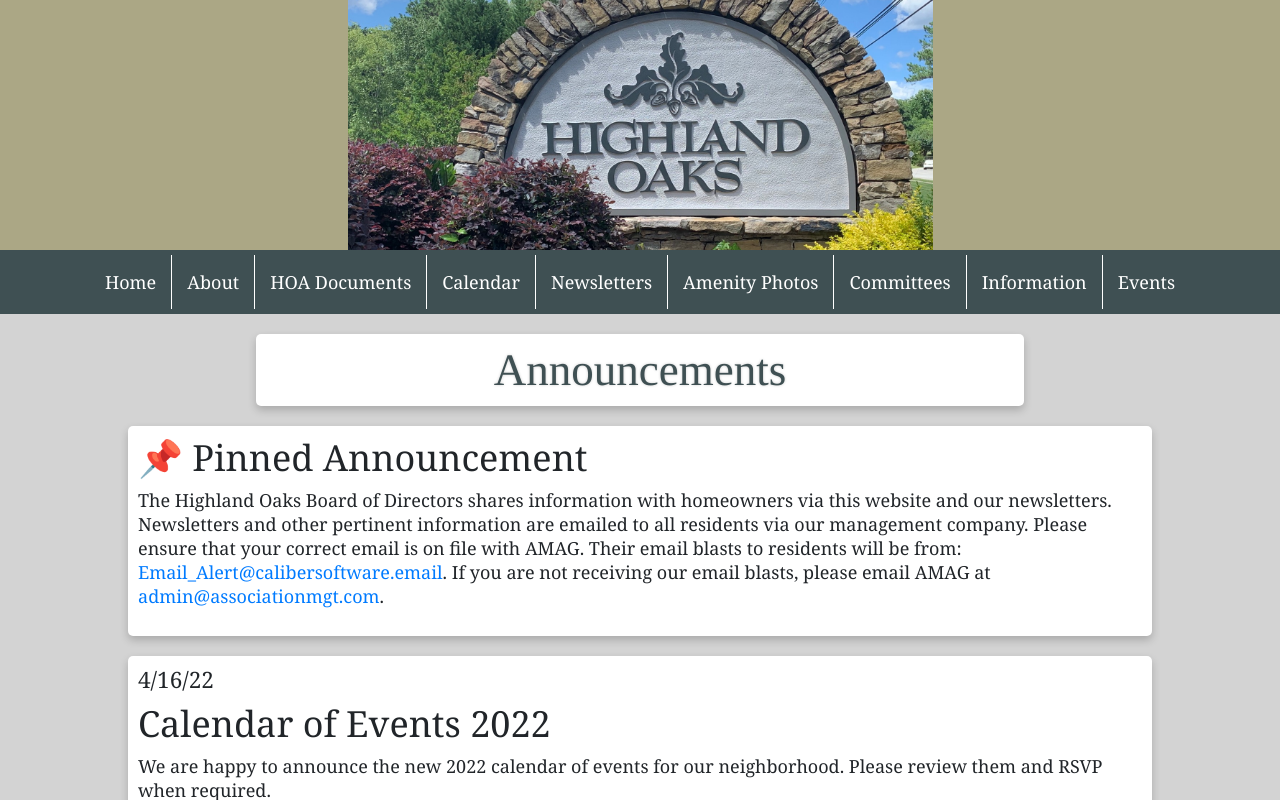
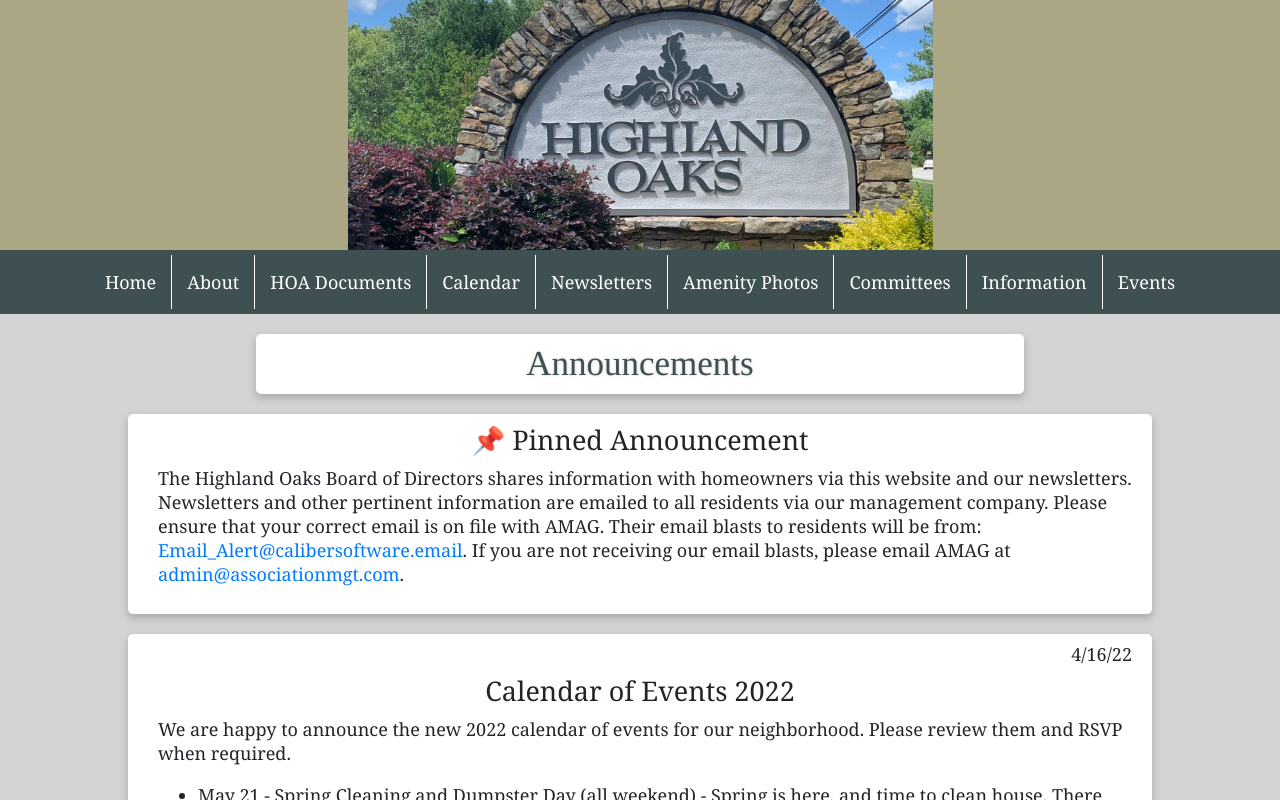
Before and after one commit to dseeler/HighlandOaks, an Angular app: page / in a window 1280 px wide. Built offline with nearby package versions, Linux system fonts and the light colour scheme; a web font is replaced by a local one.

Commit message:
Add dynamic page headers

```diff
--- a/src/app/app.component.html
+++ b/src/app/app.component.html
@@ -1,13 +1,12 @@
+<!-- Mobile Nav -->
 <app-navbar></app-navbar>
-
-
 
 <header>
   <div class="banner">
-    <!-- <h1>Highland Oaks</h1> -->
   </div>
 </header>
 
+<!-- Desktop Nav -->
 <nav>
   <ul>
     <li *ngFor="let route of navRoutes">
@@ -19,4 +18,5 @@
 <main>
   <router-outlet></router-outlet>
 </main>
+
 <app-footer></app-footer>
--- a/src/app/app.module.ts
+++ b/src/app/app.module.ts
@@ -1,6 +1,5 @@
 import { BrowserModule } from "@angular/platform-browser";
 import { NgModule } from "@angular/core";
-
 import { AppRoutingModule } from "./app-routing.module";
 import { AppComponent } from "./app.component";
 import { HomeComponent } from "./home/home.component";
--- a/src/app/committees/committees.component.html
+++ b/src/app/committees/committees.component.html
@@ -1,7 +1,8 @@
 <article>
-  <h3>Committees:</h3>
-  <h3>Highland Oaks residents have the opportunity to be involved in improving our community by joining a committee.
-  </h3>
+  <h2 class="page-title">Committees</h2>
+</article>
+<article>
+  <h5>Highland Oaks residents have the opportunity to be involved in improving our community by joining a committee.</h5>
   <p>
     We welcome and appreciate all individuals who enrich our community by volunteering!
   </p>
--- a/src/app/home/home.component.html
+++ b/src/app/home/home.component.html
@@ -1,9 +1,10 @@
 <article>
-  <h1>Announcements</h1>
+  <h2 class="page-title">Announcements</h2>
 </article>
+
 <article>
-  <h2>📌 Pinned Announcement</h2>
-  <div><p>
+  <h4 class="announcement-title">📌 Pinned Announcement</h4>
+  <div><p class="announcement-body">
     The Highland Oaks Board of Directors shares information with homeowners via this website and our newsletters.
     Newsletters and other pertinent information are emailed to all residents via our management company.
     Please ensure that your correct email is on file with AMAG.
@@ -11,8 +12,8 @@
     If you are not receiving our email blasts, please email AMAG at <a href="mailto:admin@associationmgt.com">admin@associationmgt.com</a>.
   </p></div>
 </article>
-<article *ngFor="let ann of annoucements">
-  <h5>{{ ann.date }}</h5>
-  <h2>{{ ann.title }}</h2>
-  <div [innerHTML]="ann.html"></div>
+<article *ngFor="let ann of annoucements" class="announcement">
+  <h6 class="announcement-date">{{ ann.date }}</h6>
+  <h4 class="announcement-title">{{ ann.title }}</h4>
+  <div class="announcement-body" [innerHTML]="ann.html"></div>
 </article>
--- a/src/app/information/information.component.html
+++ b/src/app/information/information.component.html
@@ -1,12 +1,11 @@
 <article>
-  <strong>Information:</strong>
   <p>
-    Emergency:<br />
+    <strong>Emergency:</strong><br />
     911 or Police Non-Emergency 770-513-5100
   </p>
 
   <p>
-    Animal Control and Shelter:<br />
+    <strong>Animal Control and Shelter:</strong><br />
     <a href="https://www.gwinnettcounty.com/web/gwinnett/Departments/CommunityServices/AnimalWelfareEnforcement">https://www.gwinnettcounty.com/web/gwinnett/Departments/CommunityServices/AnimalWelfareEnforcement</a><br />
     770-339-3200
   </p>
@@ -19,19 +18,19 @@
   </p>
   <br />
   <p>
-    Water:<br />
+    <strong>Water:</strong><br />
     Gwinnett County Water Resources:<br />
     <a href="https://www.gwinnettcounty.com/web/gwinnett/departments/water">https://www.gwinnettcounty.com/web/gwinnett/departments/water</a>
   </p>
   <br />
   <p>
-    Gas:<br />
+    <strong>Gas:</strong><br />
     Lawrenceville Utilities:<br />
     <a href="https://www.lawrencevilleutilities.com/">https://www.lawrencevilleutilities.com/</a>
   </p>
   <br />
   <p>
-    Solid Waste Disposal (Trash):<br />
+    <strong>Solid Waste Disposal (Trash):</strong><br />
   </p>
   <ul>
     <li>Name: BFI WASTE SERVICES, LLC</li>
--- a/src/styles.css
+++ b/src/styles.css
@@ -30,7 +30,7 @@ app-root {
 	background-size: contain;
 }
 
-h1 {
+h1, h2, h3 {
 	font: 2.5rem Times;
 	color: var(--primary);
 	text-shadow: 0 0 3px var(--shadow);
@@ -48,6 +48,10 @@ a, li {
     }
 	.banner {
 		margin-top: 63px;
+	}
+
+	.page-title {
+		font-size: 35px !important;
 	}
 }
 
@@ -202,3 +206,29 @@ app-footer {
 th,td {
     word-wrap: break-word;
 }
+
+#pinned-announcement {
+	text-align: center;
+}
+.announcement {
+
+}
+
+.announcement-title{
+	text-align: center;
+	margin-bottom: 10px;
+}
+
+.announcement-date {
+	text-align: right;
+	padding-right: 10px;
+}
+
+.announcement-body {
+	padding: 0 10px 0 20px;
+}
+
+.page-title {
+	font-size: 35px;
+	padding: 0 20px 0 20px;
+}
```
